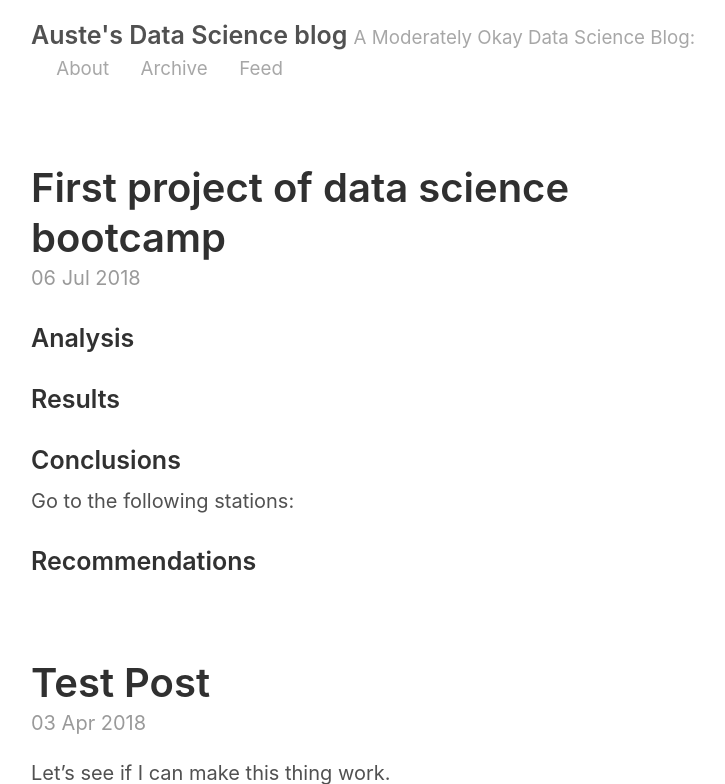
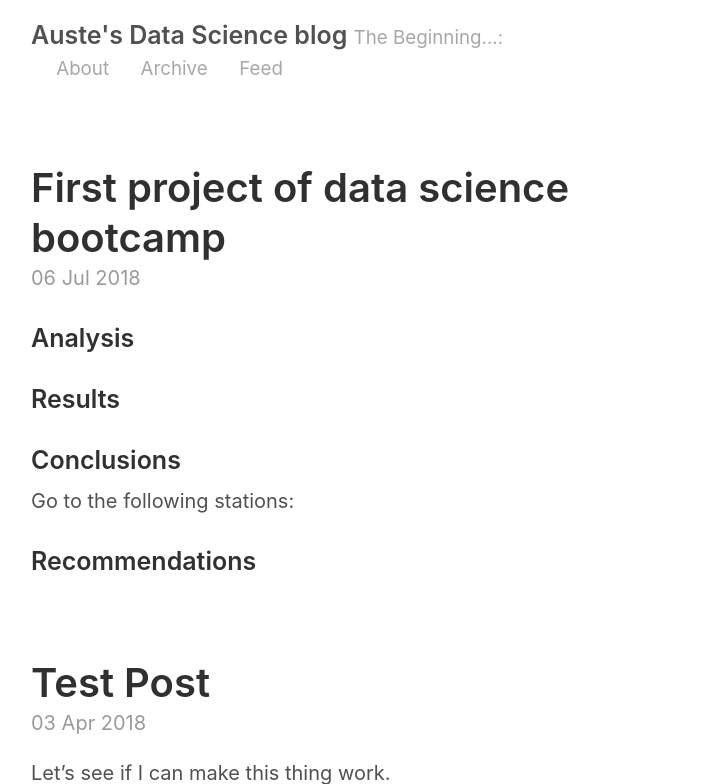
Before and after one commit to Auste1989/Auste1989.github.io, a Jekyll site: the page built from index.html, in a window 1280 px wide and 900 px high, cut to the strip 0-784 px from the top of the window. Shown: the whole strip, without its empty margins (259-984 px from the left). Built offline with Jekyll 4.4.1, drawn with Linux system fonts in a browser that asks for light colours; the list of posts is cut into pages by our own code.

Commit message:
Updated config file

```diff
--- a/_config.yml
+++ b/_config.yml
@@ -3,7 +3,7 @@ permalink:           pretty
 
 # Setup
 title:               Auste's Data Science blog
-tagline:             A Moderately Okay Data Science Blog
+tagline:             The Beginning...
 url:                 https://Auste1989.github.io/
 paginate:            4
 baseurl:             ""
```
